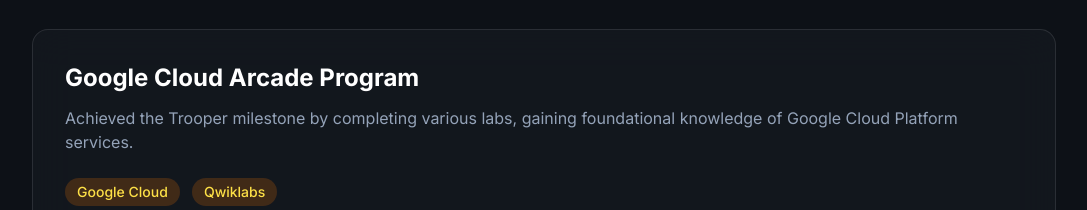
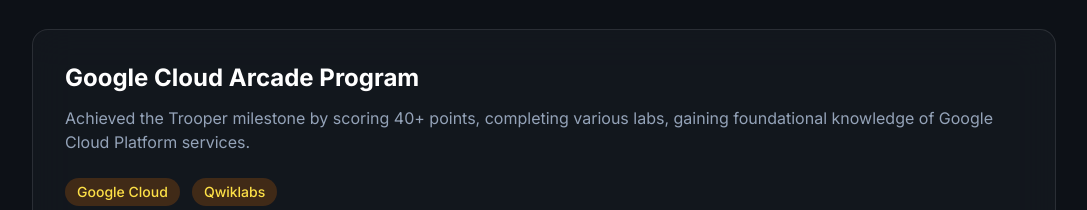
Before and after one commit to Harsh1314h/Harsh1314h.github.io, a plain HTML site: page index.html in a window 1280 px wide. Shown: the part 1347-1557 px from the top of the page, without its empty margins (96-1183 px from the left). Drawn offline with nearby package versions, Linux system fonts and the light colour scheme.

Commit message:
Update index.html

```diff
--- a/index.html
+++ b/index.html
@@ -215,7 +215,7 @@
 
                     <div class="glass-card p-8 reveal md:col-span-2">
                         <h3 class="text-2xl font-bold text-white mb-3">Google Cloud Arcade Program</h3>
-                        <p class="text-slate-400 mb-6">Achieved the Trooper milestone by completing various labs, gaining foundational knowledge of Google Cloud Platform services.</p>
+                        <p class="text-slate-400 mb-6">Achieved the Trooper milestone by scoring 40+ points, completing various labs, gaining foundational knowledge of Google Cloud Platform services.</p>
                         <div class="flex flex-wrap gap-3 mb-6">
                             <span class="bg-yellow-900/50 text-yellow-300 text-sm font-medium px-3 py-1 rounded-full">Google Cloud</span>
                             <span class="bg-yellow-900/50 text-yellow-300 text-sm font-medium px-3 py-1 rounded-full">Qwiklabs</span>
```
